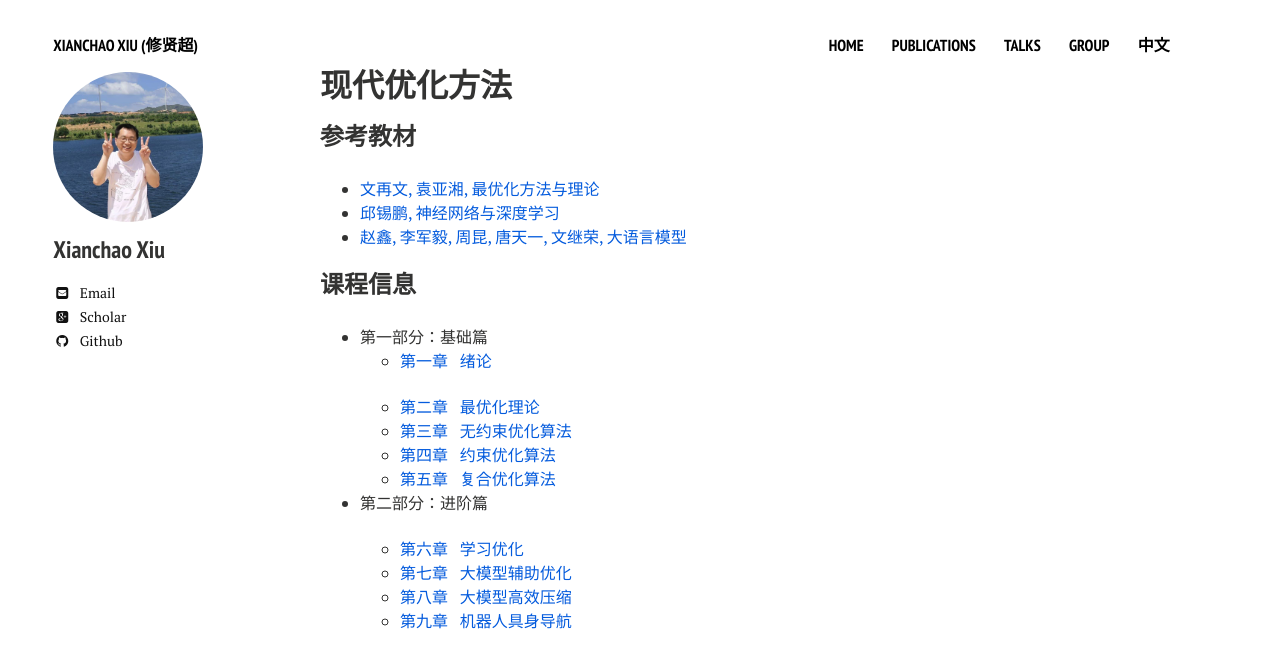
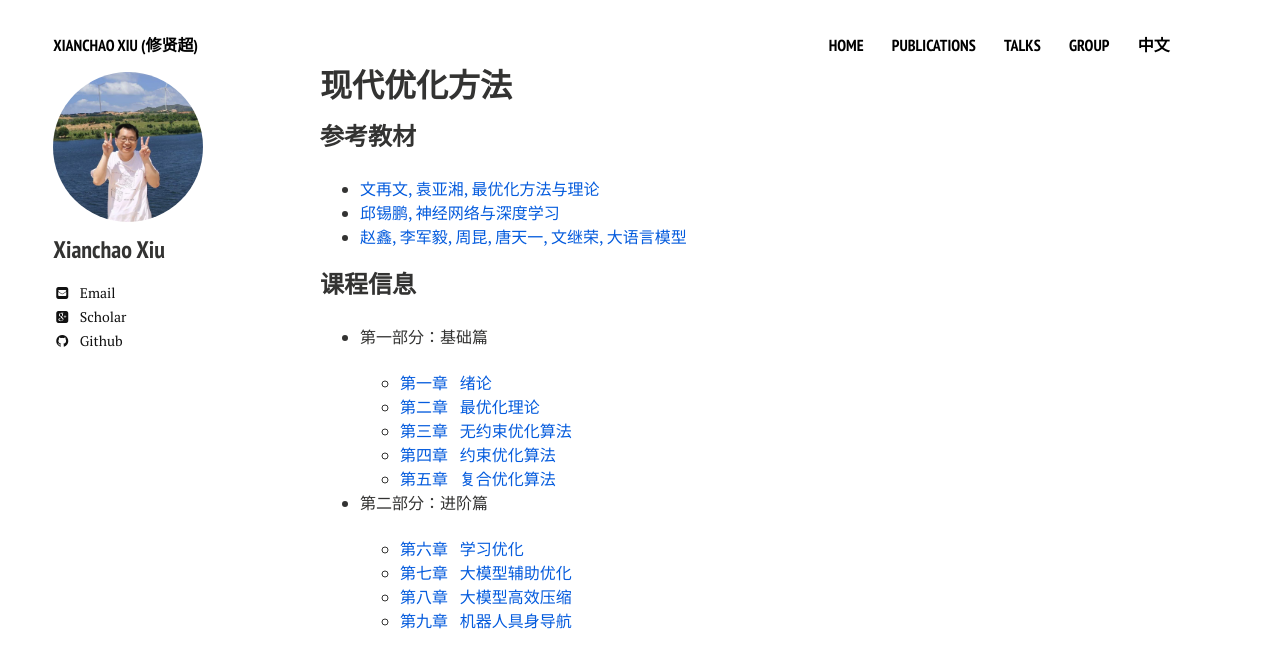
Before and after one commit to xianchaoxiu/xianchaoxiu.github.io, a Jekyll site: the page built from chinese/OPT/index.md, in a window 1280 px wide. Shown: the top 668 px of the page. Built offline with Jekyll 4.4.1, drawn with Linux system fonts in a browser that asks for light colours; nearby versions of some CDN libraries.

Commit message:
Update index.md

```diff
--- a/chinese/OPT/index.md
+++ b/chinese/OPT/index.md
@@ -15,8 +15,8 @@ share: false
 
 
 ### 课程信息
-- 第一部分：基础篇<br>
-  -  <a href="../OPT/绪论.pdf" class="textlink" target="_blank">  第一章 &nbsp;  绪论<br><br>
+- 第一部分：基础篇<br><br>
+  -  <a href="../OPT/绪论.pdf" class="textlink" target="_blank">  第一章 &nbsp;  绪论<br>
   -  <a href="../OPT/最优化理论.pdf" class="textlink" target="_blank">  第二章 &nbsp;  最优化理论<br>
   -  <a href="../OPT/无约束优化算法.pdf" class="textlink" target="_blank">  第三章 &nbsp;  无约束优化算法<br>
   -  <a href="../OPT/约束优化算法.pdf" class="textlink" target="_blank">  第四章 &nbsp;  约束优化算法<br>
@@ -26,5 +26,5 @@ share: false
 - 第二部分：进阶篇<br><br>
   -  <a href="../OPT/学习优化.pdf" class="textlink" target="_blank">  第六章 &nbsp;  学习优化<br>
   -  <a href="../OPT/大模型辅助优化.pdf" class="textlink" target="_blank">  第七章 &nbsp;  大模型辅助优化<br>
-  -  <a href="../OPT/学习优化.pdf" class="textlink" target="_blank">  第八章 &nbsp;  大模型高效压缩<br>
-  -  <a href="../OPT/大模型辅助优化.pdf" class="textlink" target="_blank">  第九章 &nbsp;  机器人具身导航<br>
+  -  <a href="../OPT/大模型高效压缩.pdf" class="textlink" target="_blank">  第八章 &nbsp;  大模型高效压缩<br>
+  -  <a href="../OPT/机器人具身导航.pdf" class="textlink" target="_blank">  第九章 &nbsp;  机器人具身导航<br>
```
